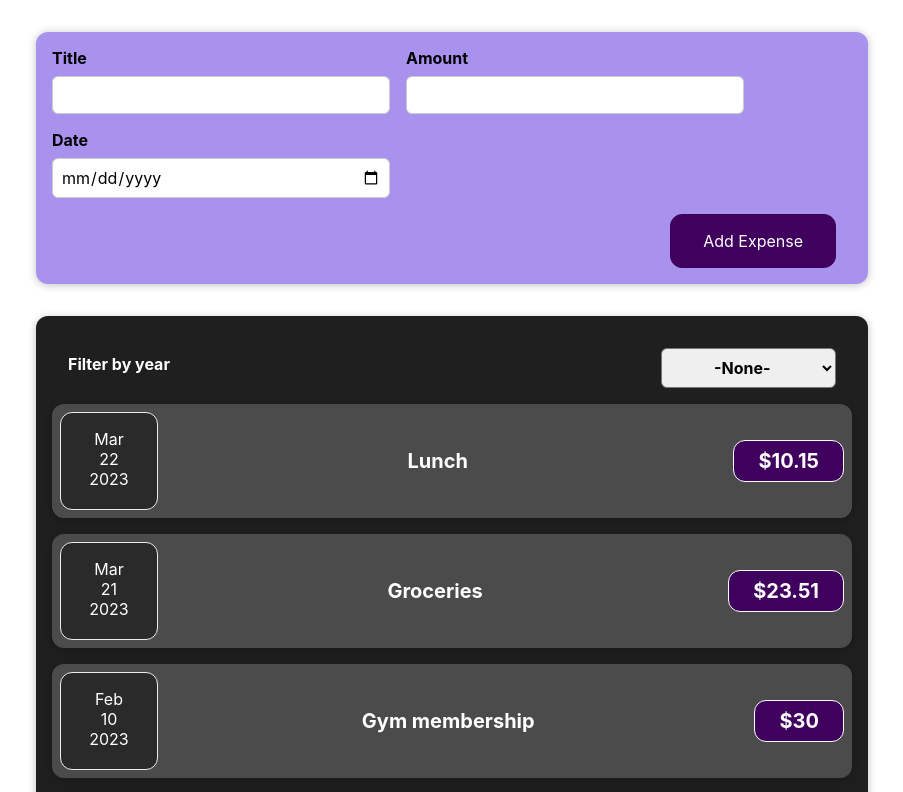
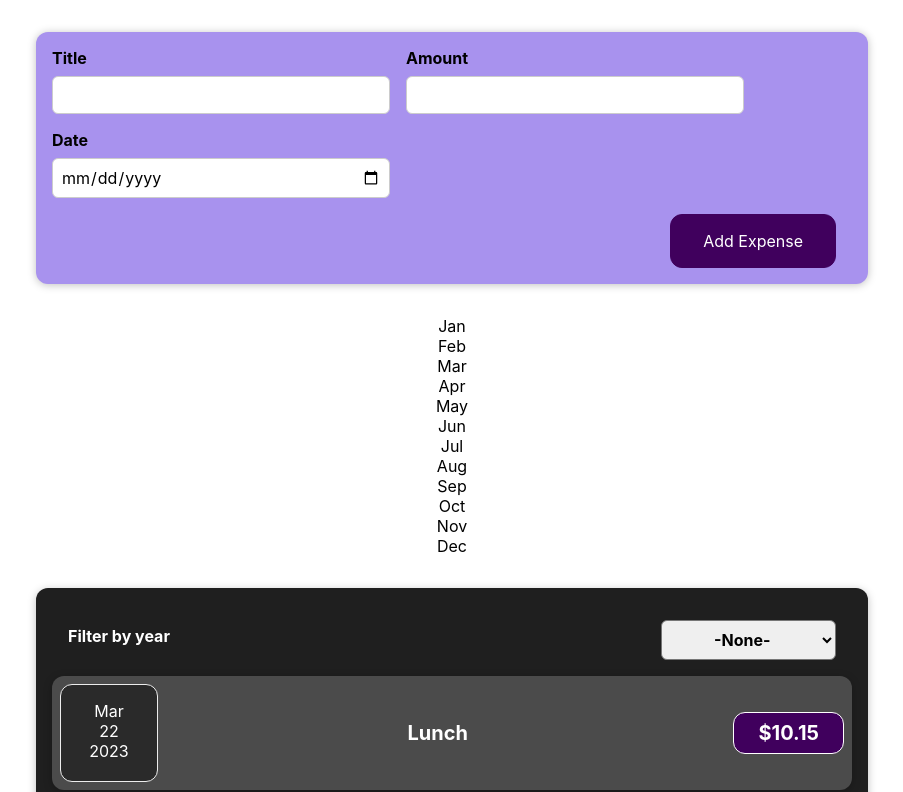
Before and after one commit to Thewa55/Expense-Report, a React (Create React App) app: page / in a window 1280 px wide. Shown: the top 792 px of the page, without its empty margins (188-1091 px from the left). Built offline with nearby package versions, Linux system fonts and the light colour scheme.

Commit message:
Parsed the data and passed it to child components

```diff
--- a/src/components/Chart/Chart.component.jsx
+++ b/src/components/Chart/Chart.component.jsx
@@ -3,6 +3,8 @@ import ChartBar from '../ChartBar/ChartBar.component'
 import './Chart.css';
 
 const Chart = props => {
+
+    console.log(props.dataPoints)
     return (
         <div className="chart">
             { props.dataPoints.map(dataPoint => <ChartBar value={dataPoint.value} label={dataPoint.label} key={dataPoint.label} maxValue={null} /> )}
--- a/src/components/ExpenseChart/ExpenseChart.js
+++ b/src/components/ExpenseChart/ExpenseChart.js
@@ -1,4 +1,4 @@
-import React, {useEffect, useState} from "react";
+import React from "react";
 import Chart from '../Chart/Chart.component';
 // import { chartDataPoints } from "../../util/ChartDataPoints";
 
@@ -23,12 +23,15 @@ const ExpenseChart = props => {
         const index = chartDataPoints.findIndex(data => {return data.label === expenseMonth});
         // console.log(expenseMonth);
         // console.log(index);
+        chartDataPoints[index].value += expense.amount;
+        console.log(expenseMonth);
+        console.log(chartDataPoints[index].value);
     })
 
 
     return(
         <div>
-            {/* <Chart /> */}
+            <Chart dataPoints={chartDataPoints}/>
         </div>
 
     )
```
